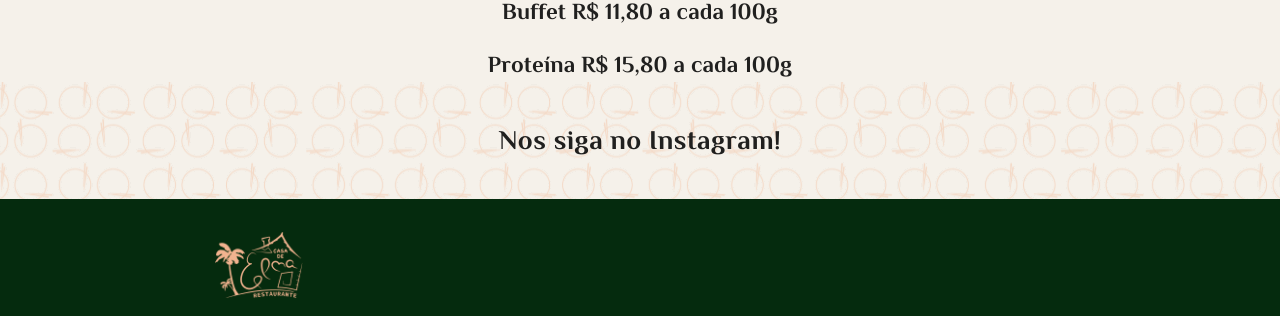
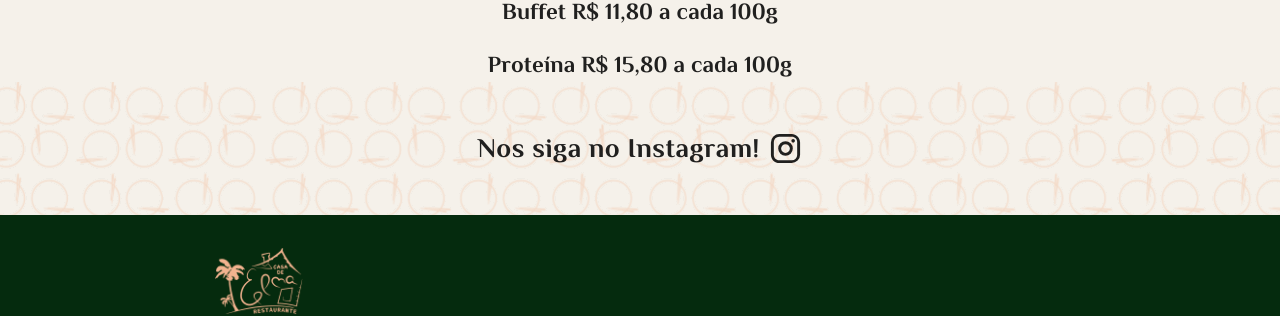
Before and after one commit to johannDeLaCruz/restaurant_menu_react, a React (Vite) app in the folder client/: page / in a window 1280 px wide. Shown: the part 360-676 px from the top of the page. Built offline with nearby package versions, Linux system fonts and the light colour scheme; no server answers; grey boxes are pictures that could not be loaded.

Commit message:
fix(cta): fix cta layout

```diff
--- a/client/src/components/CallToAction.jsx
+++ b/client/src/components/CallToAction.jsx
@@ -1,18 +1,24 @@
 import Box from "@mui/material/Box";
 import Typography from "@mui/material/Typography";
+import InstagramIcon from "@mui/icons-material/Instagram";
+import Stack from "@mui/material/Stack";
 
 export default function CallToAction() {
   return (
     <Box
-      py={5}
+      py={6}
       sx={{
         backgroundImage: 'url("/public/bgPattern.svg")',
         backgroundSize: "cover",
         backgroundPosition: "center",
       }}
     >
-      <Typography variant="h5" textAlign={"center"}>Nos siga no Instagram!</Typography>
-
+     <Stack direction="row" spacing={1} alignItems={"center"} justifyContent={"center"}>
+        <Typography variant="h5" >
+          Nos siga no Instagram!
+        </Typography>
+        <InstagramIcon fontSize="large" />
+     </Stack>
     </Box>
   );
 }
--- a/client/src/themes/theme.js
+++ b/client/src/themes/theme.js
@@ -21,7 +21,6 @@
   shape: {
     borderRadius: 0,
   },
-
   typography: {
     fontFamily: ["'Philosopher', sans-serif", "'Tajawal', sans-serif"],
 
```
